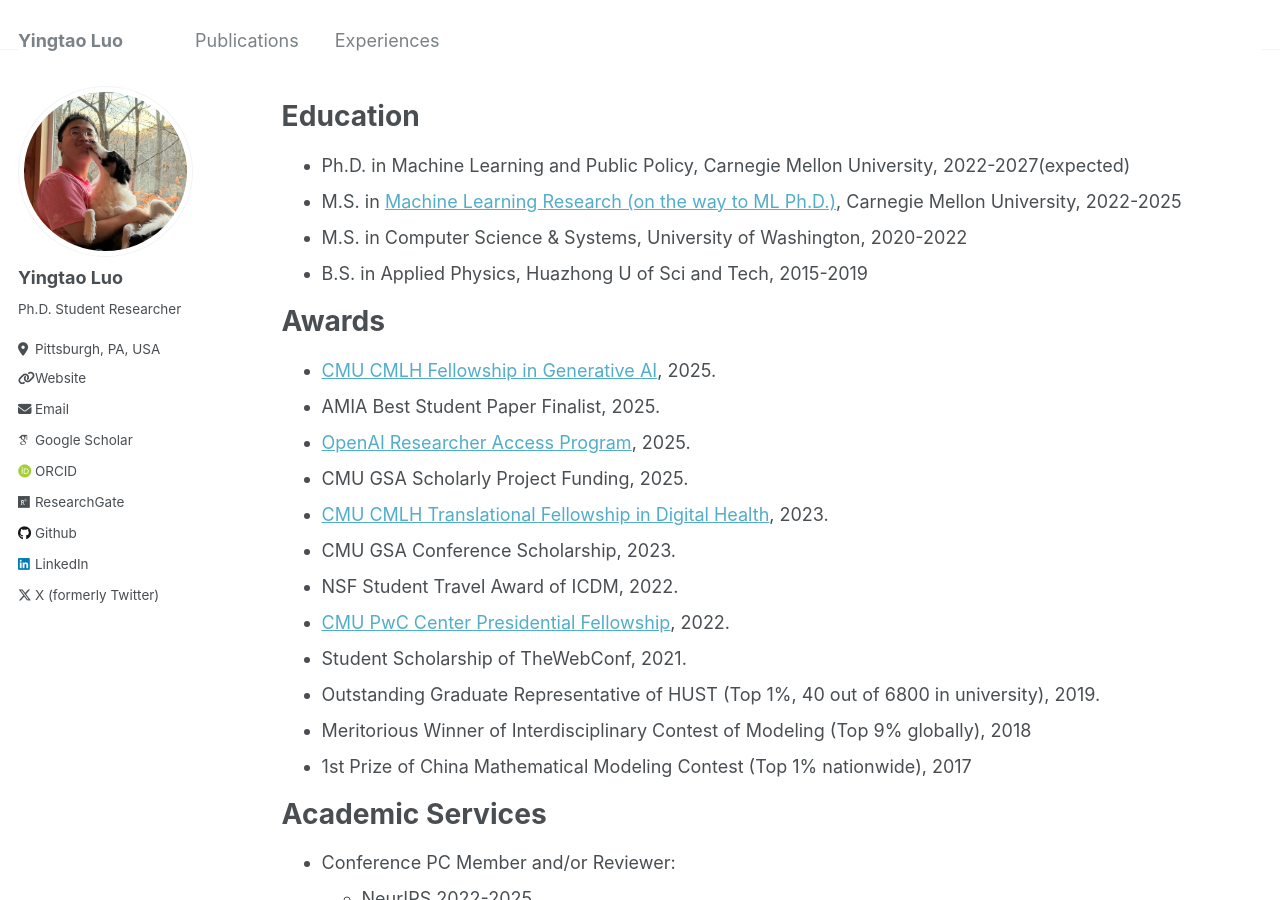
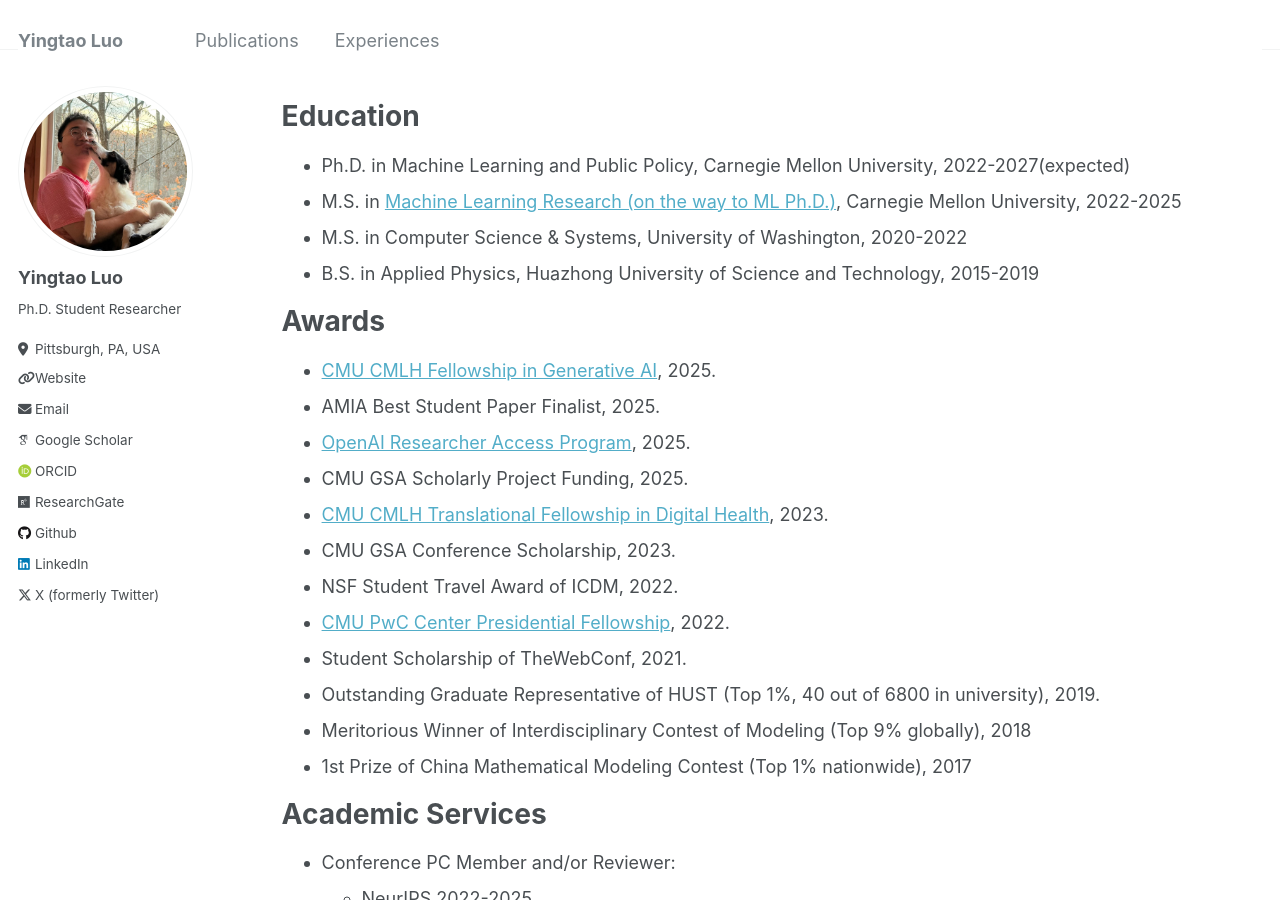
Before and after one commit to yingtaoluo/yingtaoluo.github.io, a Jekyll site: the page built from _pages/experiences.md, in a window 1280 px wide and 900 px high. Built offline with Jekyll 4.4.1, drawn with Linux system fonts in a browser that asks for light colours; some web fonts are replaced.

Commit message:
Correct university name in education section

```diff
--- a/_pages/experiences.md
+++ b/_pages/experiences.md
@@ -13,7 +13,7 @@ Education
 * Ph.D. in Machine Learning and Public Policy, Carnegie Mellon University, 2022-2027(expected)
 * M.S. in [Machine Learning Research (on the way to ML Ph.D.)](https://ml.cmu.edu/current-students/phd-ms-research), Carnegie Mellon University, 2022-2025
 * M.S. in Computer Science & Systems, University of Washington, 2020-2022
-* B.S. in Applied Physics, Huazhong U of Sci and Tech, 2015-2019
+* B.S. in Applied Physics, Huazhong University of Science and Technology, 2015-2019
 
 Awards
 ======
```
